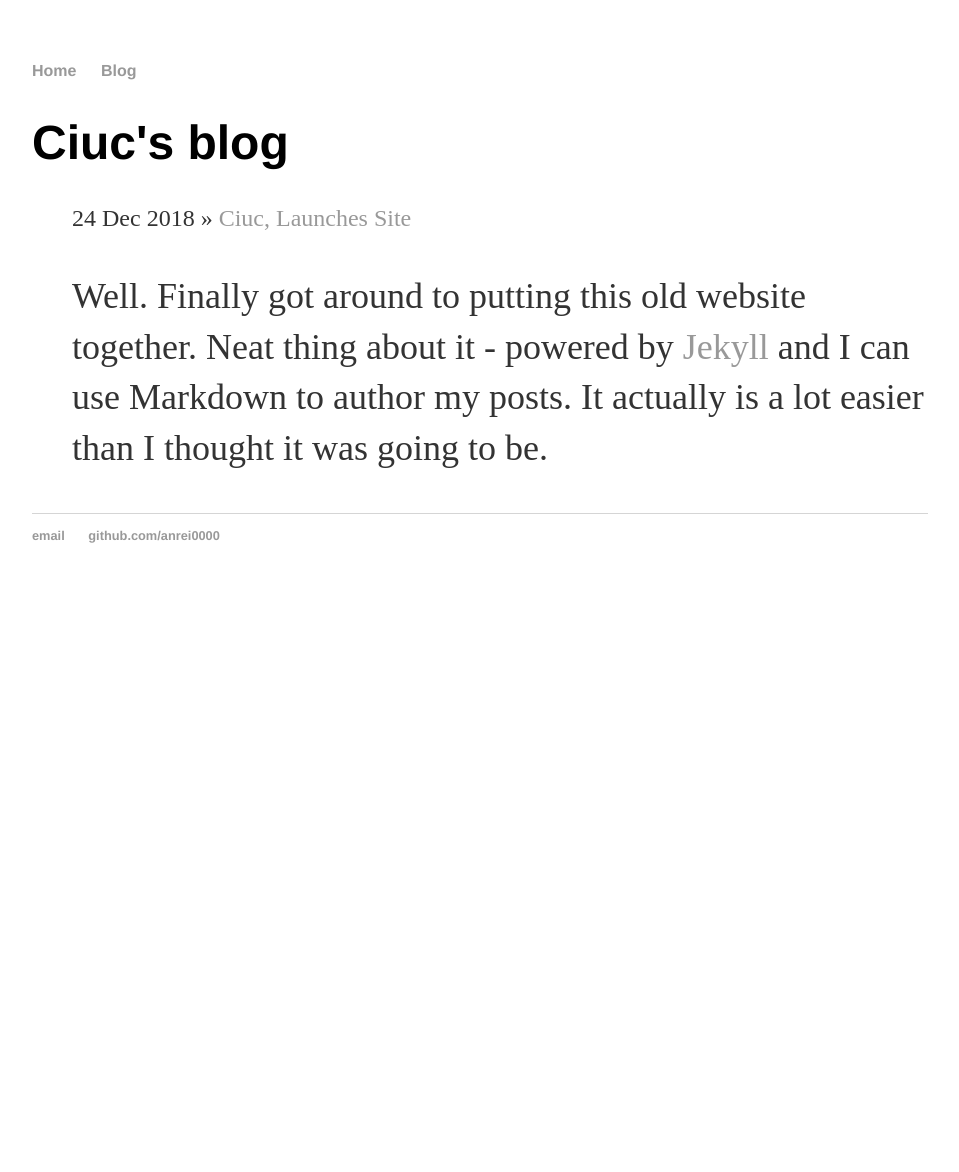
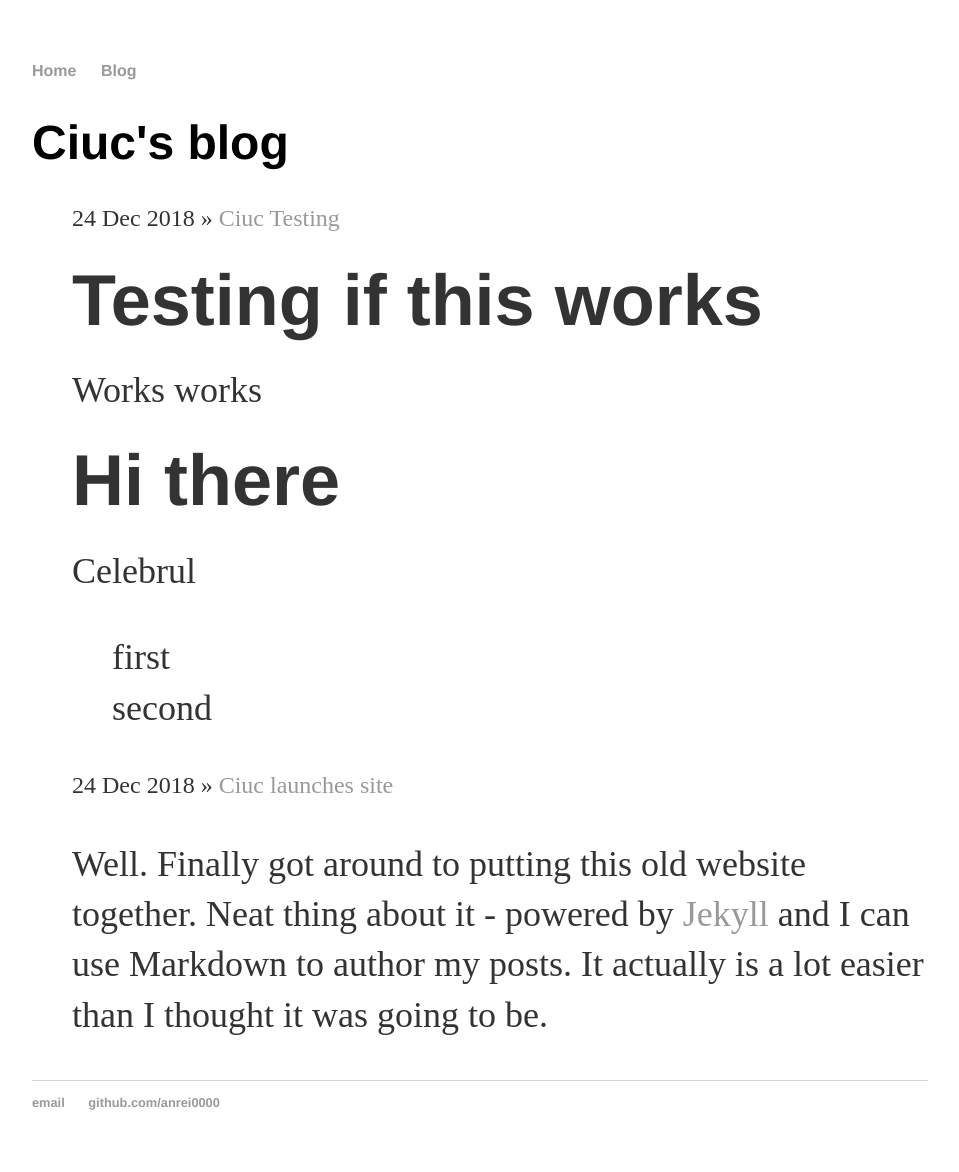
Before and after one commit to anrei0000/anrei0000.github.io, a Jekyll site: the page built from blog/index.html, in a window 1280 px wide. Shown: the whole page, without its empty margins (160-1119 px from the left). Built offline with Jekyll 4.4.1, drawn with Linux system fonts in a browser that asks for light colours; before the commit the page ends 900 px from its top, so only the background shows below that.

Commit message:
- typo, testing

```diff
--- /dev/null
+++ b/_posts/2018-12-24-ciuc-testing.md
@@ -0,0 +1,10 @@
+---
+layout: post
+date: 2018-12-24
+---
+# Testing if this works
+Works works
+# Hi there
+Celebrul
+* first
+* second
```
Also changed, not shown: _posts/2018-12-24-ciuc-site-launched.md (renamed from _posts/2014-04-30-hank-quinlan-site-launched.md, +1 -1 lines).
